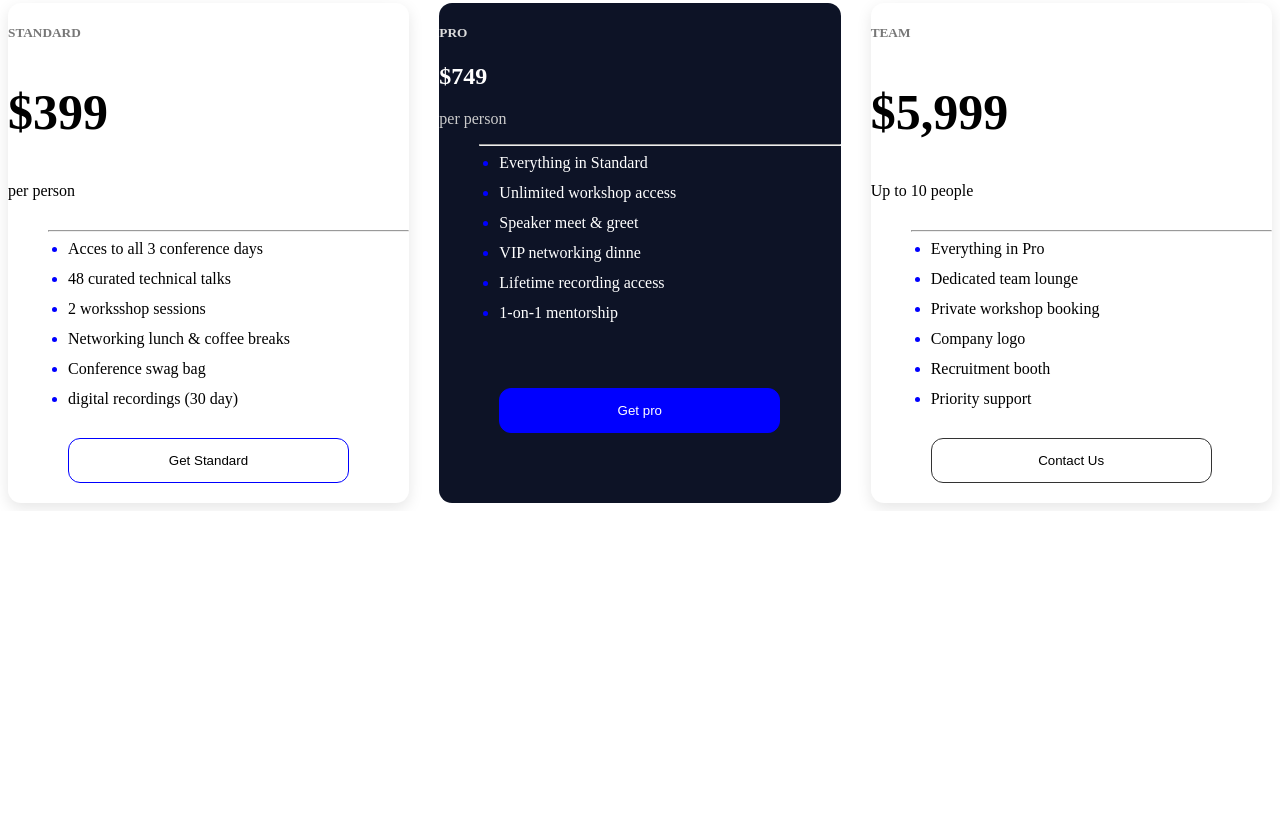
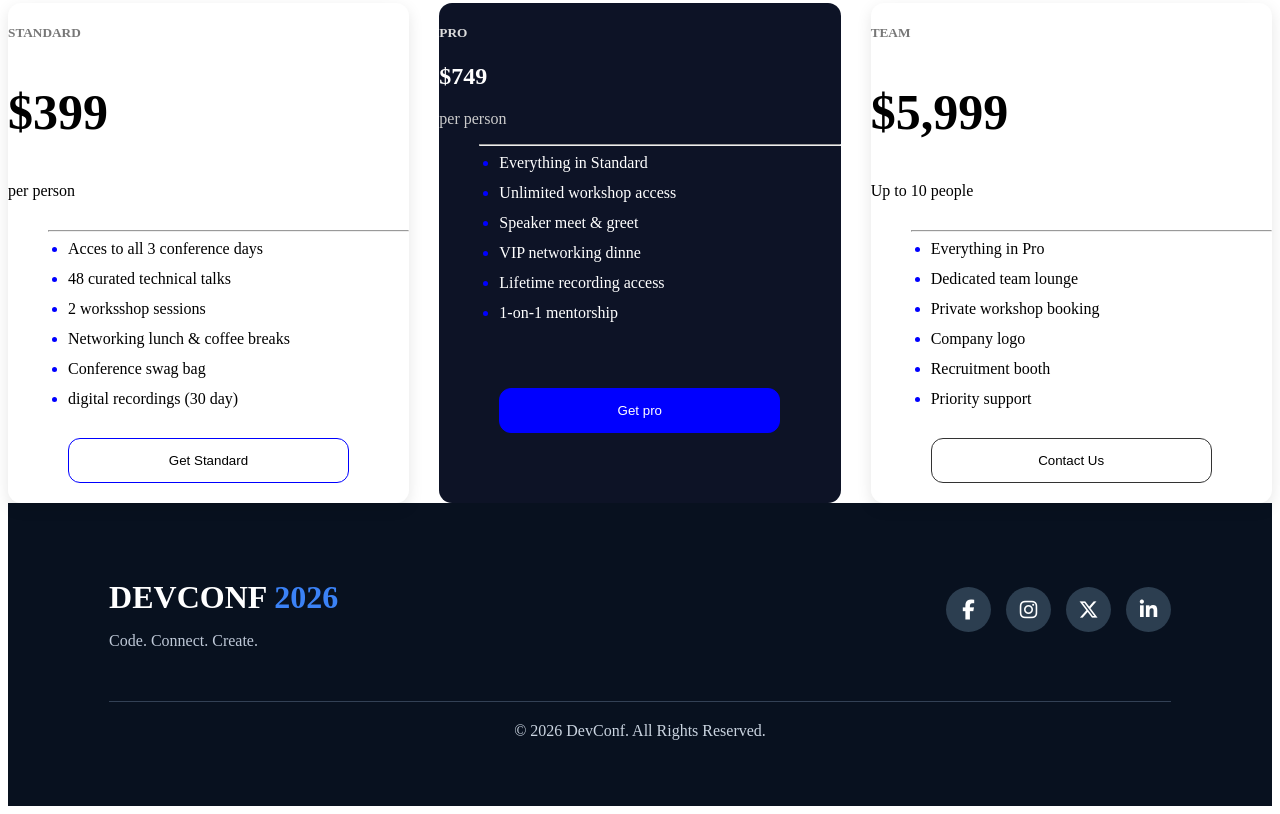
Before and after one commit to shakilrana701888-a11y/B14-Assingnment---01, a plain HTML site: page index.html in a window 1280 px wide. Shown: the part 2027-2841 px from the top of the page. Before the commit the page ends 2538 px from the top, so only its background shows below. Drawn offline with Linux system fonts and the light colour scheme.

Commit message:
Footer section Added

```diff
--- a/index.html
+++ b/index.html
@@ -5,6 +5,7 @@
     <meta name="viewport" content="width=device-width, initial-scale=1.0">
     <title>DevConf 2026</title>
     <link rel="stylesheet" href="./style.css">
+     <link rel="stylesheet" href="https://cdnjs.cloudflare.com/ajax/libs/font-awesome/6.6.0/css/all.min.css">
 </head>
 <body>
        <!-- header -->
@@ -169,5 +170,33 @@
     </section>
 
      <!-- pricing section end -->
+
+         <!-- footer section -->
+       <footer class="footer">
+
+    <div class="footer-container">
+
+        <div class="footer-logo">
+            <h2>DEVCONF <span>2026</span></h2>
+            <p>Code. Connect. Create.</p>
+        </div>
+
+        <div class="social-icons">
+  <a href="#"><i class="fa-brands fa-facebook-f"></i></a>
+  <a href="#"><i class="fa-brands fa-instagram"></i></a>
+  <a href="#"><i class="fa-brands fa-x-twitter"></i></a>
+  <a href="#"><i class="fa-brands fa-linkedin-in"></i></a>
+</div>
+
+    </div>
+
+    <hr>
+
+    <div class="footer-bottom">
+        <p>© 2026 DevConf. All Rights Reserved.</p>
+    </div>
+
+</footer>
+       <!-- footer section end -->
 </body>
 </html>
--- a/style.css
+++ b/style.css
@@ -234,3 +234,69 @@ li::marker{
    margin-top: 50px;
 }
 /* pricing section end */
+ /* footer section  */
+.footer{
+    background:#08111f;
+    color:#fff;
+    padding:50px 8%;
+    max-width: 100%;
+    margin: auto;
+}
+
+.footer-container{
+    display:flex;
+    justify-content:space-between;
+    align-items:center;
+    flex-wrap:wrap;
+    gap:20px;
+}
+
+.footer-logo h2{
+    font-size:32px;
+    margin-bottom:8px;
+}
+
+.footer-logo span{
+    color:#3b82f6;
+}
+
+.footer-logo p{
+    color:#bfc9d8;
+}
+
+.footer-social{
+    display:flex;
+    gap:18px;
+}
+.social-icons {
+    display: flex;
+    gap: 15px;
+}
+.social-icons a {
+    width: 45px;
+    height: 45px;
+    border-radius: 50%;
+    background: #2c3e50;
+    color: white;
+    display: flex;
+    justify-content: center;
+    align-items: center;
+    text-decoration: none;
+    font-size: 20px;
+}
+
+.social-icons a:hover {
+    background: #00bcd4;
+}
+
+.footer hr{
+    margin:35px 0 20px;
+    border:none;
+    border-top:1px solid #334155;
+}
+
+.footer-bottom{
+    text-align:center;
+    color:#cbd5e1;
+}
+       /* footer section end  */
```
